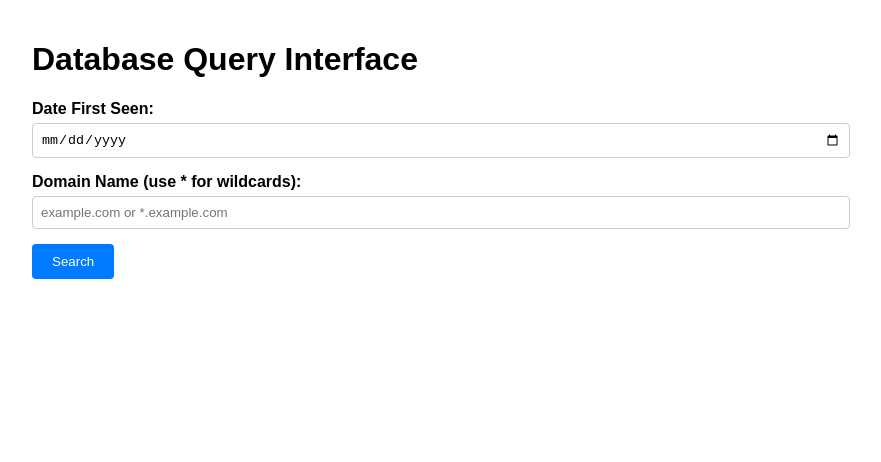
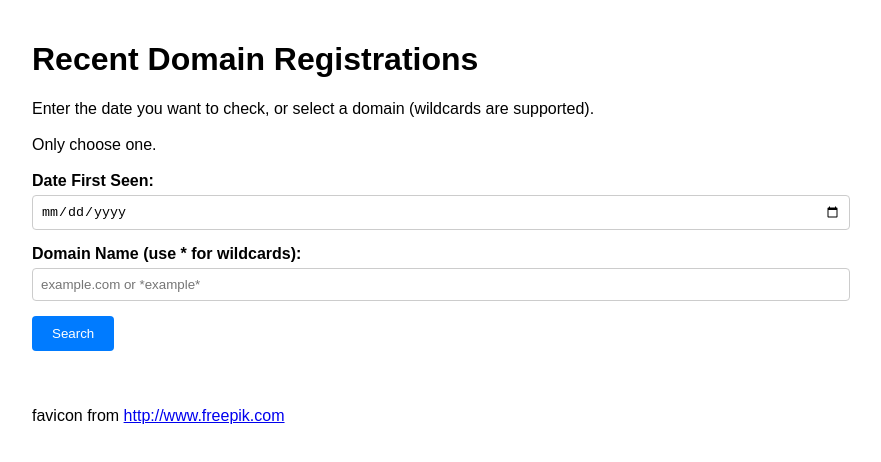
Before and after one commit to daveyk00/recentdomains, a plain HTML site: page index.html in a window 1280 px wide. Shown: the whole page, without its empty margins (208-1089 px from the left). Drawn offline with Linux system fonts and the light colour scheme.

Commit message:
add favicon, change to get IP displayed correctly updated writing on webpage

```diff
--- a/index.html
+++ b/index.html
@@ -3,7 +3,8 @@
 <head>
     <meta charset="UTF-8">
     <meta name="viewport" content="width=device-width, initial-scale=1.0">
-    <title>Database Query Interface</title>
+    <link rel="icon" type="image/png" href="/favicon.png">
+    <title>Recent Domain Registrations</title>
     <style>
         body { font-family: Arial, sans-serif; max-width: 800px; margin: 0 auto; padding: 20px; }
         .form-group { margin-bottom: 15px; }
@@ -20,8 +21,11 @@
     </style>
 </head>
 <body>
-    <h1>Database Query Interface</h1>
-
+    <h1>Recent Domain Registrations</h1>
+    Enter the date you want to check, or select a domain (wildcards are supported).
+    <br><br>
+    Only choose one.
+    <br><br>
     <form id="queryForm">
         <div class="form-group">
             <label for="dateQuery">Date First Seen:</label>
@@ -30,7 +34,7 @@
 
         <div class="form-group">
             <label for="domainQuery">Domain Name (use * for wildcards):</label>
-            <input type="text" id="domainQuery" name="domainQuery" placeholder="example.com or *.example.com">
+            <input type="text" id="domainQuery" name="domainQuery" placeholder="example.com or *example*">
         </div>
 
         <button type="submit">Search</button>
@@ -83,5 +87,9 @@
             }
         });
     </script>
+    <br><br>
+    favicon from <a href="http://www.freepik.com/">http://www.freepik.com</a>
+
+
 </body>
 </html>
```
Also changed, not shown: favicon.png (added), 1 other file.
